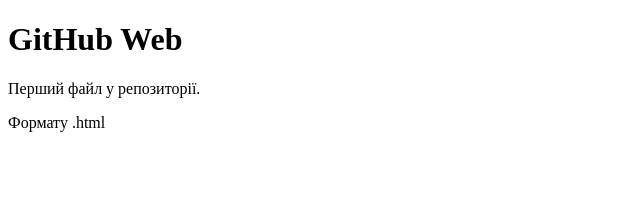
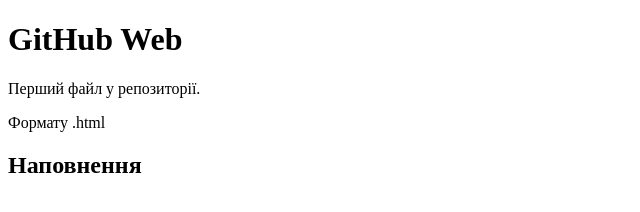
Before and after one commit to YESosnovska/lab5, a plain HTML site: page index.html in a window 1280 px wide. Shown: the whole page, without its empty margins (0-640 px from the left). Drawn offline with Linux system fonts and the light colour scheme.

Commit message:
Update page content

```diff
--- a/index.html
+++ b/index.html
@@ -8,5 +8,6 @@
     <h1>GitHub Web</h1>
     <p>Перший файл у репозиторії.</p>
     <p>Формату .html</p>
+    <h2>Наповнення</h2>
 </body>
 </html>
```
